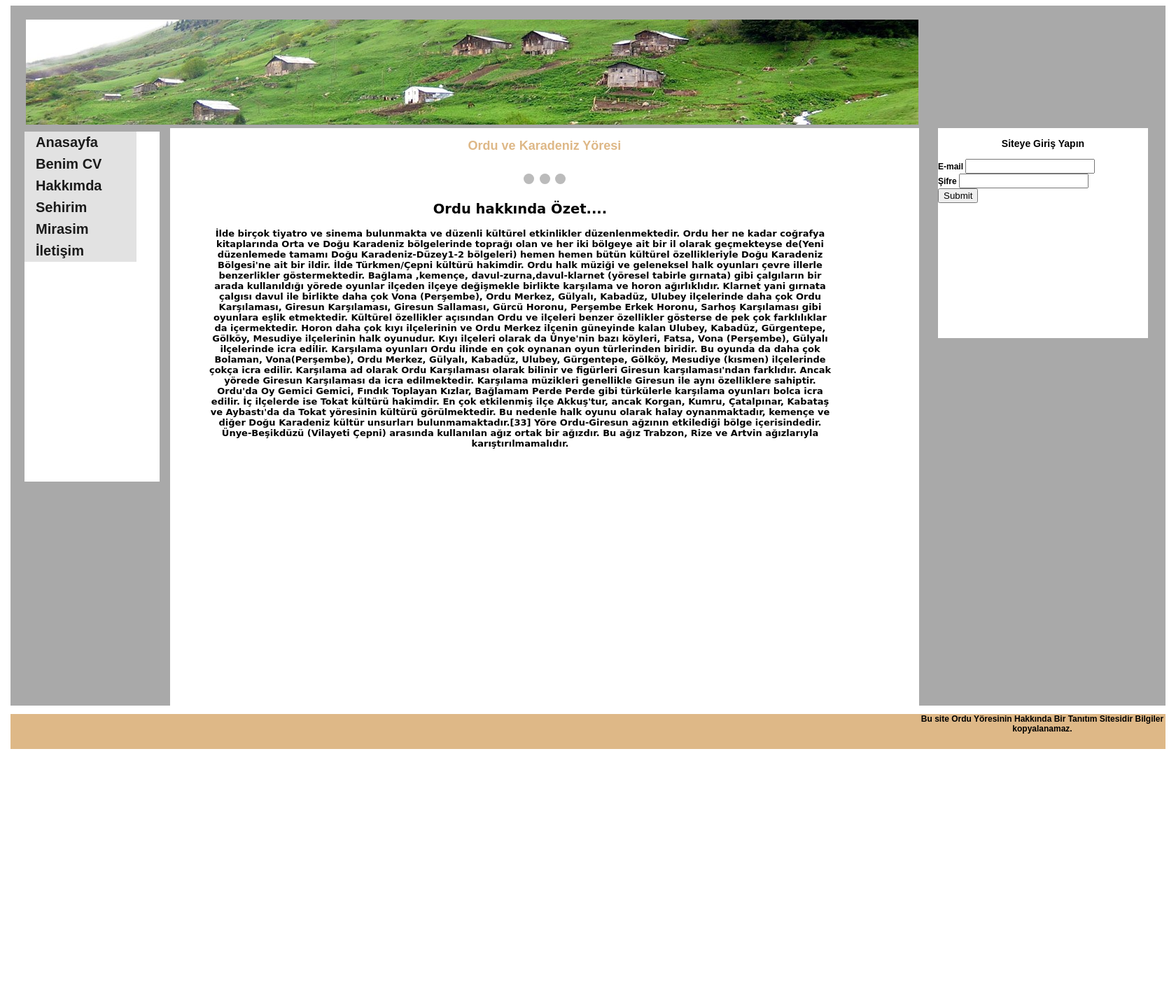
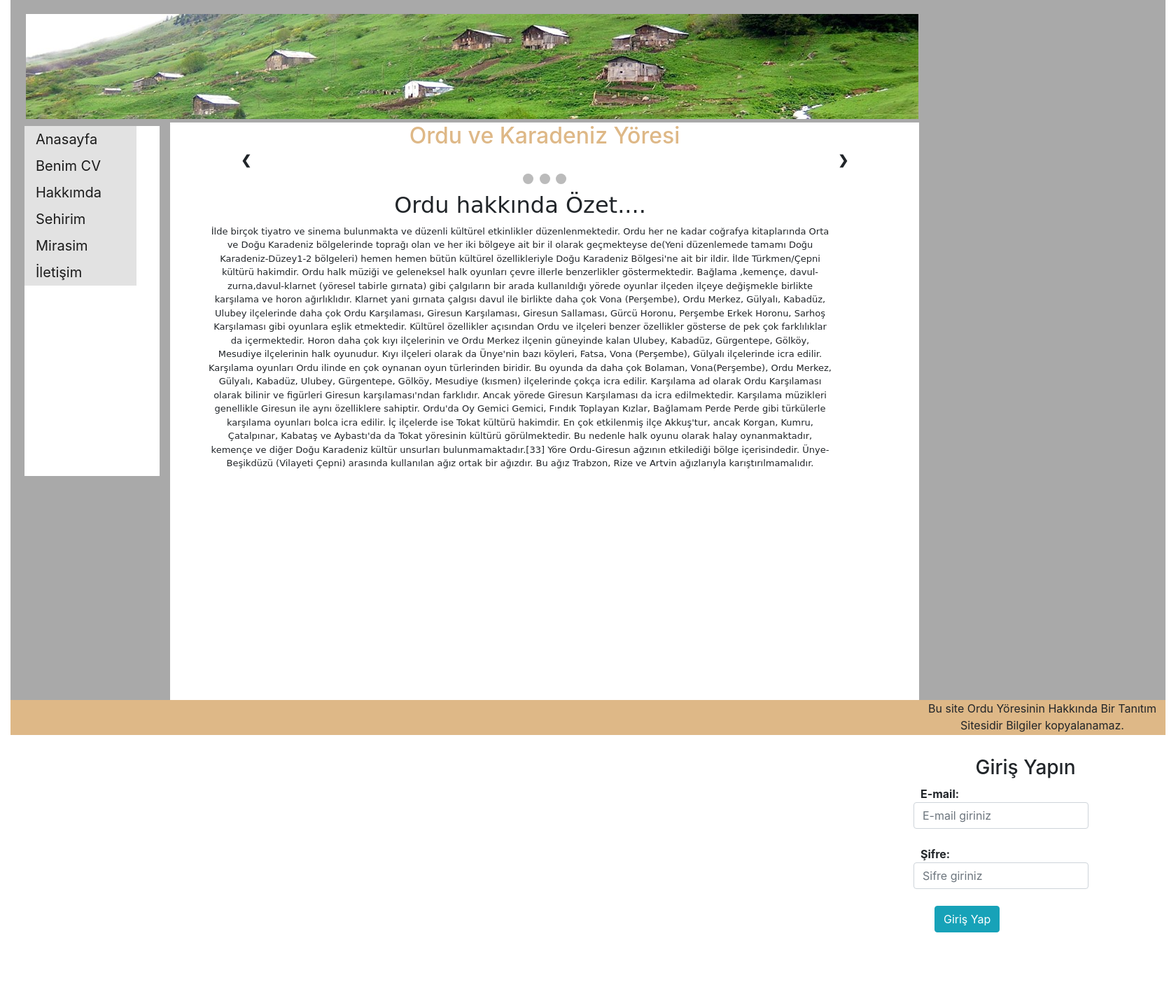
Before and after one commit to LastCoder0/webveinternetproje, a PHP site: page / in a window 1680 px wide. Shown: the whole page at 70% size. Before the commit the page ends 1070 px from the top, so only its background shows below. Run offline with PHP 8.4, Linux system fonts and the light colour scheme.

Commit message:
e-mail Ekleme
E-mail kısmı eklendi

```diff
--- a/index.html
+++ b/index.html
@@ -4,7 +4,8 @@
     <title>Ordu-Karadeniz Yöresi</title>
     <link href="proje.css" rel="stylesheet" />
     <link href="slider.css" rel="stylesheet" />
-
+    <link rel="stylesheet" href="https://stackpath.bootstrapcdn.com/bootstrap/4.4.1/css/bootstrap.min.css" integrity="sha384-Vkoo8x4CGsO3+Hhxv8T/Q5PaXtkKtu6ug5TOeNV6gBiFeWPGFN9MuhOf23Q9Ifjh" crossorigin="anonymous">
+    <meta name="viewport" content="width=device-width, initial-scale=1, minimum-scale=1, maximum-scale=1, user-scalable=0">
     <meta charset="utf-8" />
   </head>
   <body>
@@ -69,15 +70,15 @@
 
       </div>
       <div class="mail">
-        <form style="text-align: left;">
-          <h3 style="text-align:center">Siteye Giriş Yapın</h3>
-          <label>E-mail</label>
-          <input type="text" />
+        <form style="text-align:left;" class="form-group" action="" method="POST">
+          <h3 style="text-align:center">Giriş Yapın</h3>
+          <span class="label label-default"  style="margin-left:25px;"> <b>E-mail:</b></span>
+          <input type="text" name="email" style="width:250px;margin-left:15px;" class="form-control" placeholder="E-mail giriniz"required/>
           <br />
-          <label>Şifre</label>
-          <input type="text" />
+          <span class="label label-default" style="margin-left:25px;"><b>Şifre:</b></span>
+          <input type="text" name="sifre" class="form-control" style="width:250px;margin-left:15px;" placeholder="Sifre giriniz" required/>
           <br />
-          <input type="submit" />
+          <input type="submit" value="Giriş Yap" style="margin-left:45px;" class="btn btn-info" />
         </form>
       </div>
     </div>
--- a/proje.css
+++ b/proje.css
@@ -72,8 +72,8 @@ ul.menu a:hover
     margin-top: 5px;
     margin-right: 5px;
 
-    width: 300px;
-    height: 300px;
+    width: 350px;
+    height: 350px;
     background-color: white;
     float:right;
 
```
